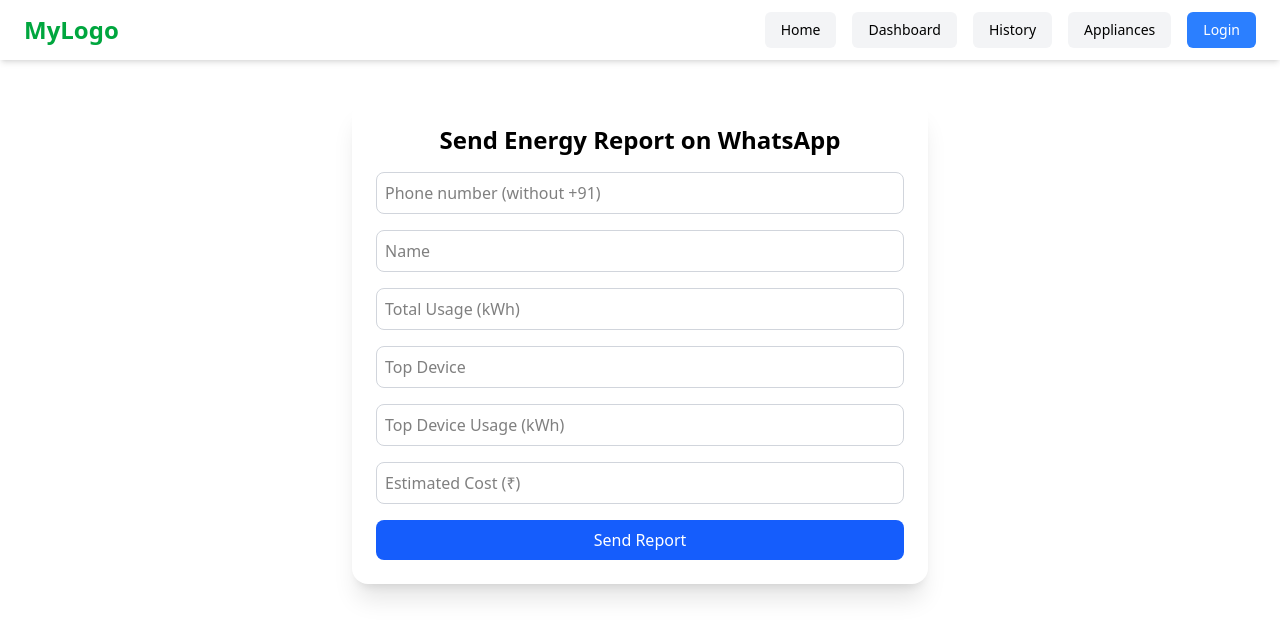
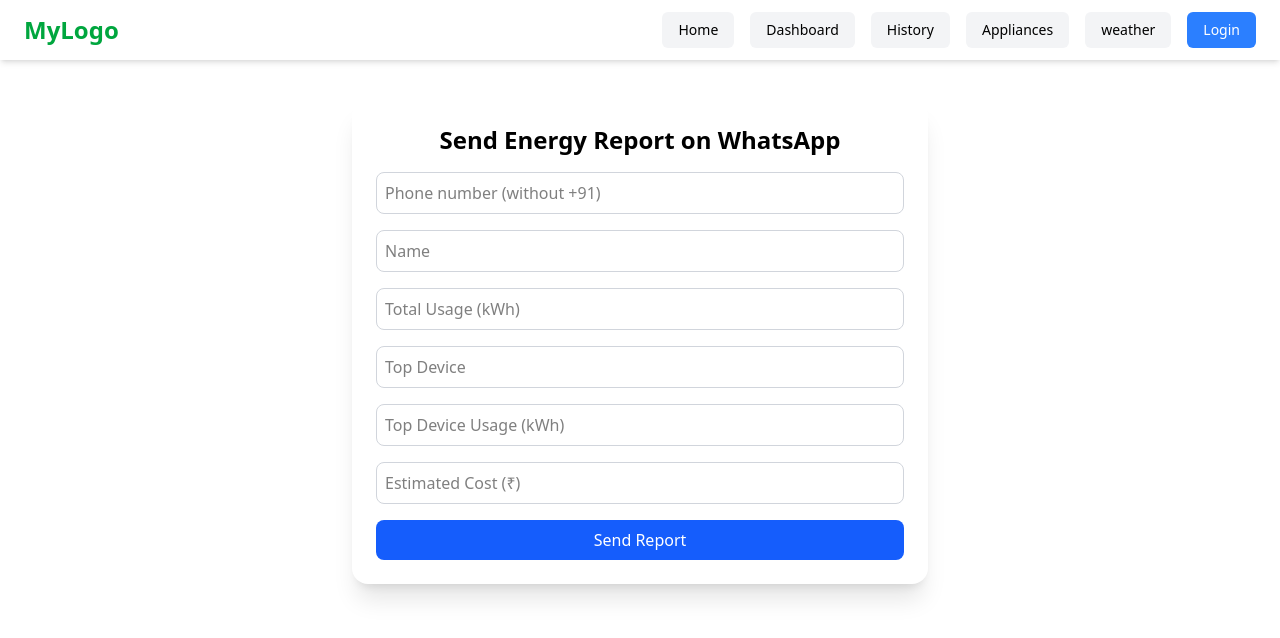
Before and after one commit to jaygur9977/Electricity, a React (Vite) app in the folder app/: page /watsapp in a window 1280 px wide. Shown: the top 638 px of the page. Built offline with nearby package versions, Linux system fonts and the light colour scheme.

Commit message:
Update Navbar.jsx

```diff
--- a/app/src/components/Navbar.jsx
+++ b/app/src/components/Navbar.jsx
@@ -5,7 +5,7 @@ const handelhistory = () => {
   };
 
 const handelAppliances = () => {
-      window.location.href = '/appliances';
+      window.location.href = '/gemini';
   };
 
   const handleHome = () => {
@@ -15,6 +15,11 @@ const handelAppliances = () => {
 
   const handleDashboard = () => {
     window.location.href = '/dashboard';
+};
+
+
+const handleEmail = () => {
+  window.location.href = '/wheather';
 };
 
 const initializeLocalStorage = () => {
@@ -226,6 +231,10 @@ const Navbar = () => {
         onClick={handelAppliances}>
           Appliances
         </button>
+        <button className="px-4 py-2 text-sm bg-gray-100 hover:bg-gray-200 rounded-md"
+        onClick={handleEmail}>
+         weather
+        </button>
 
         {user ? (
           <div className="flex items-center space-x-2">
```
